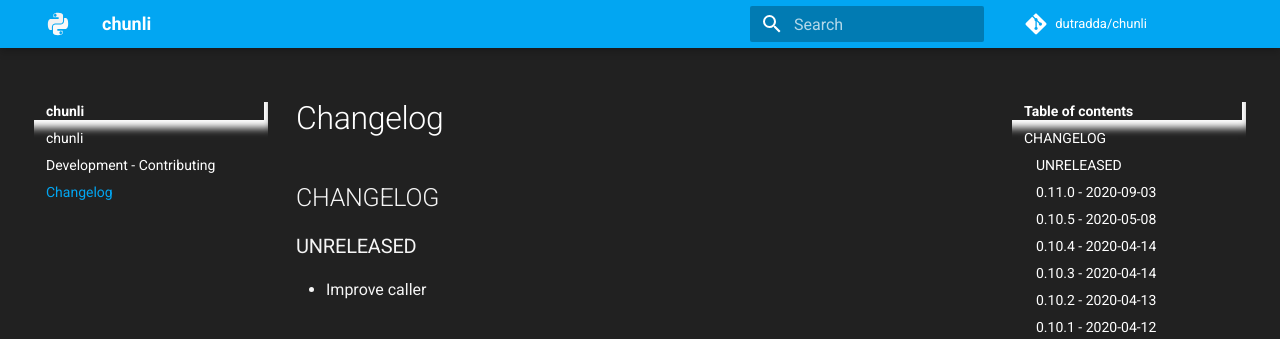
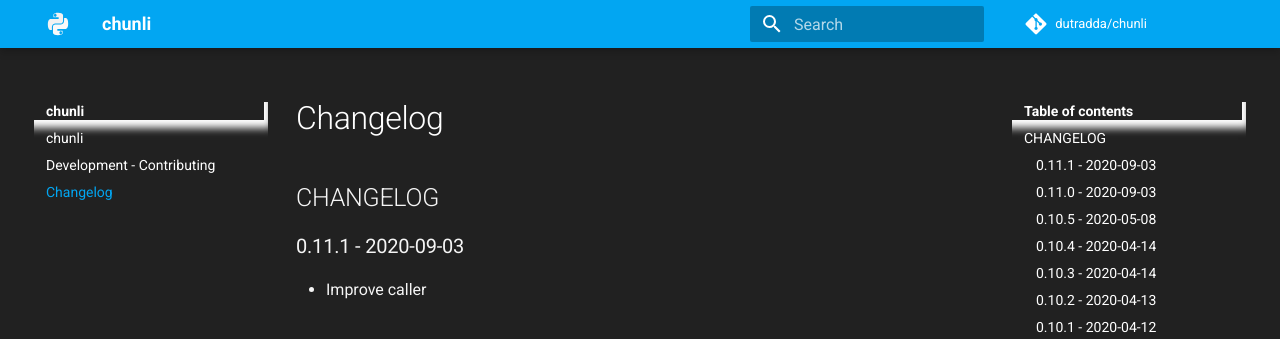
Before and after one commit to dutradda/chunli, an MkDocs documentation site: the page built from docs/changelog.md, in a window 1280 px wide and 900 px high. Shown: the top 339 px of the window. Built offline with MkDocs 1.6.1 and Material for MkDocs 9.7.7, drawn with Linux system fonts in a browser that asks for light colours; comment, search, counter and statistics services are not loaded.

Commit message:
Update CHANGELOG

```diff
--- a/docs/changelog.md
+++ b/docs/changelog.md
@@ -1,6 +1,6 @@
 ## CHANGELOG
 
-### UNRELEASED
+### 0.11.1 - 2020-09-03
 
  - Improve caller
 
```
Also changed, not shown: CHANGELOG.md (+1 -1 lines).
